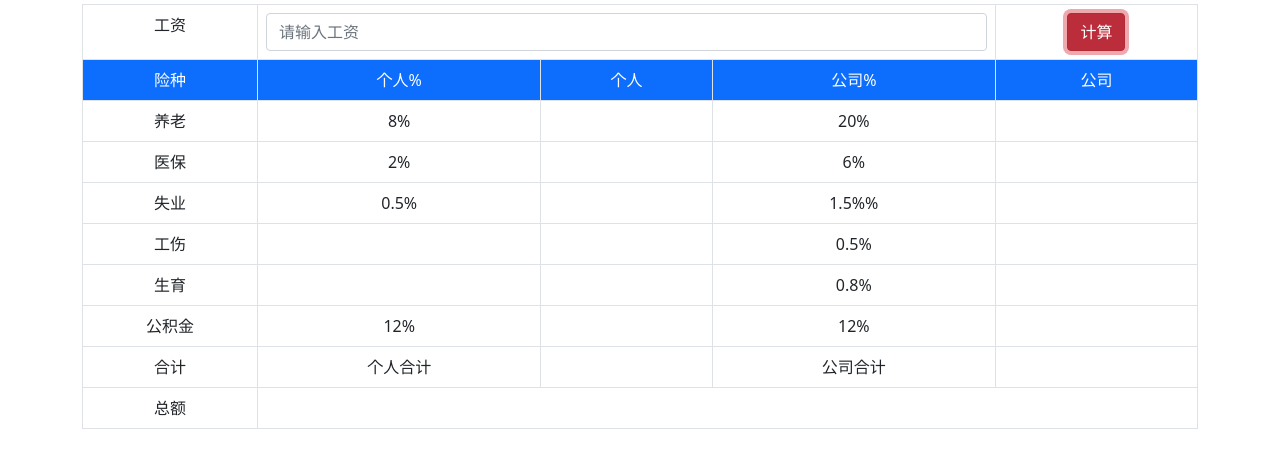
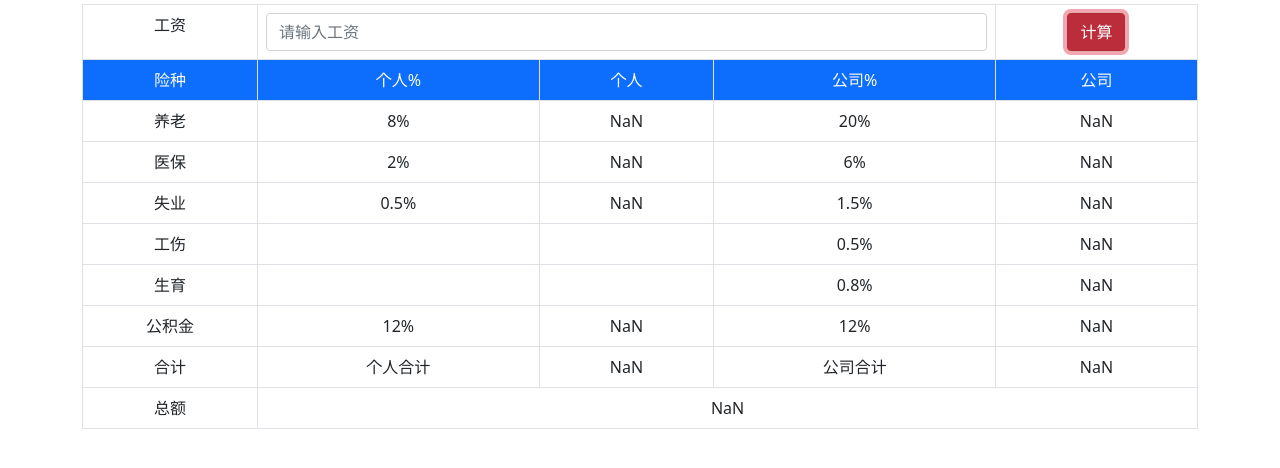
Before and after one commit to mht-zjl/mzf2025, a plain HTML site: page index.html in a window 1280 px wide. Both pictures are taken after a click on the button "计算". Shown: the part 42-510 px from the top of the page. Drawn offline with nearby package versions, Linux system fonts and the light colour scheme.

Commit message:
Update index.html

```diff
--- a/index.html
+++ b/index.html
@@ -9,6 +9,45 @@
 
 		<!-- 最新的 Bootstrap5 核心 JavaScript 文件 -->
 		<script src="https://cdn.staticfile.net/twitter-bootstrap/5.1.1/js/bootstrap.bundle.min.js"></script>
+		<script>
+			function calc(){
+				sal=document.getElementById("salary").value;
+				salnum=parseInt(sal);//
+				ylgr=salnum*0.08;
+				ylgs=salnum*0.2;
+				document.getElementById("ylgr").innerText=ylgr;
+				document.getElementById("ylgs").innerText=ylgs;
+
+				ybgr=salnum*0.02;
+				ybgs=salnum*0.06;
+				document.getElementById("ybgr").innerText=ybgr;
+				document.getElementById("ybgs").innerText=ybgs;
+
+				sygr=salnum*0.005;
+				sygs=salnum*0.015;
+				document.getElementById("sygr").innerText=sygr;
+				document.getElementById("sygs").innerText=sygs;
+
+				gsgs=salnum*0.005;
+				document.getElementById("gsgs").innerText=gsgs;
+
+				sy=salnum*0.008;
+				document.getElementById("sy").innerText=sy;
+
+				gjjgr=salnum*0.12;
+				gjjgs=salnum*0.12;
+				document.getElementById("gjjgr").innerText=gjjgr;
+				document.getElementById("gjjgs").innerText=gjjgs;
+
+				grhj=ylgr+ybgr+sygr+gjjgr;
+				gshj=ylgs+ybgs+sygs+gsgs+sy+gjjgs;
+				document.getElementById("grhj").innerText=grhj;
+				document.getElementById("gshj").innerText=gshj;
+
+				ze=grhj+gshj+salnum;
+				document.getElementById("ze").innerText=ze;
+			}
+		</script>
 	</head>
 	<body>
 		<div class="container text-center">
@@ -20,7 +59,7 @@
 						<input class="form-control" type="text" id="salary" placeholder="请输入工资"/>
 					</td>
 					<td>
-						<button class="btn btn-danger btn-block">计算</button>
+						<button onclick="calc()" class="btn btn-danger btn-block">计算</button>
 					</td>
 				</tr>
 				<tr class="bg-primary text-white">
@@ -33,55 +72,55 @@
 				<tr>
 					<td>养老</td>
 					<td>8%</td>
-					<td></td>
+					<td id="ylgr"></td>
 					<td>20%</td>
-					<td></td>
+					<td id="ylgs"></td>
 				</tr>
 				<tr>
 					<td>医保</td>
 					<td>2%</td>
-					<td></td>
+					<td id="ybgr"></td>
 					<td>6%</td>
-					<td></td>
+					<td id="ybgs"></td>
 				</tr>
 				<tr>
 					<td>失业</td>
 					<td>0.5%</td>
-					<td></td>
-					<td>1.5%%</td>
-					<td></td>
+					<td id="sygr"></td>
+					<td>1.5%</td>
+					<td id="sygs"></td>
 				</tr>
 				<tr>
 					<td>工伤</td>
 					<td></td>
 					<td></td>
 					<td>0.5%</td>
-					<td></td>
+					<td id="gsgs"></td>
 				</tr>
 				<tr>
 					<td>生育</td>
 					<td></td>
 					<td></td>
 					<td>0.8%</td>
-					<td></td>
+					<td id="sy"></td>
 				</tr>
 				<tr>
 					<td>公积金</td>
 					<td>12%</td>
-					<td></td>
+					<td id="gjjgr"></td>
 					<td>12%</td>
-					<td></td>
+					<td id="gjjgs"></td>
 				</tr>
 				<tr>
 					<td>合计</td>
 					<td>个人合计</td>
-					<td></td>
+					<td id="grhj"></td>
 					<td>公司合计</td>
-					<td></td>
+					<td id="gshj"></td>
 				</tr>
 				<tr>
 					<td>总额</td>
-					<td colspan="4"></td>
+					<td id="ze" colspan="4"></td>
 				</tr>
 			</table>
 		</div>
```
